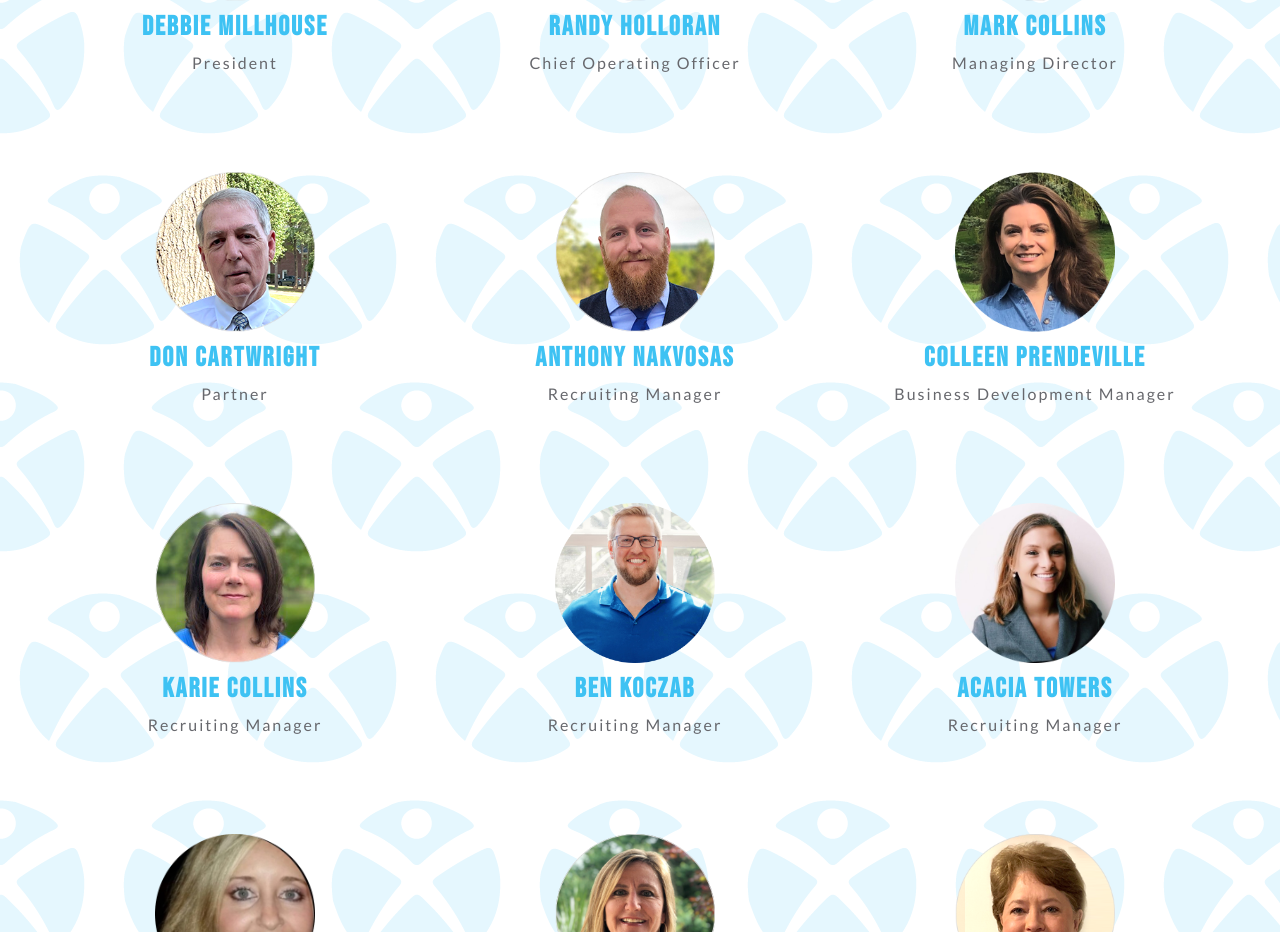
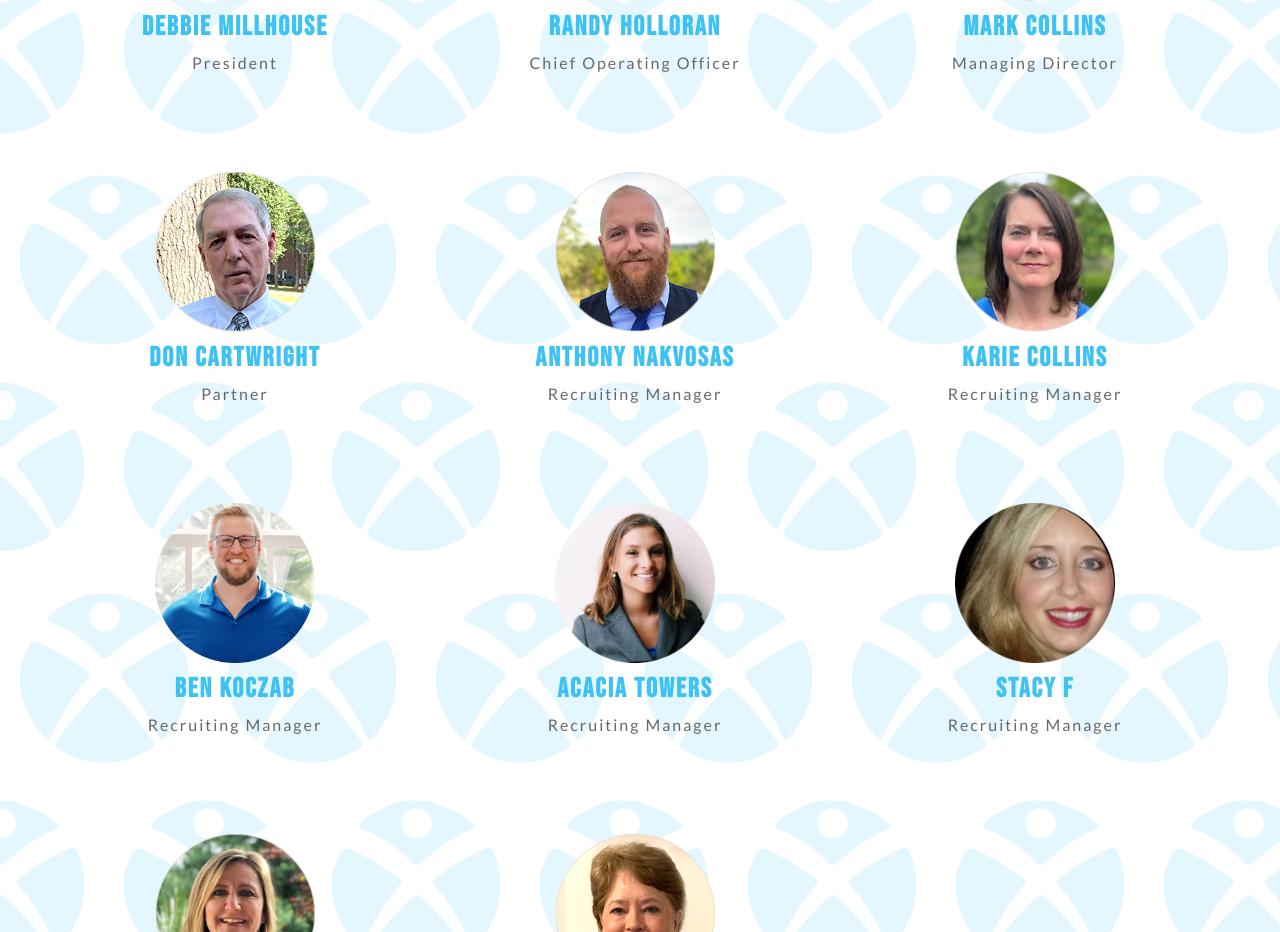
Before and after one commit to rosariofirmino/CEOINC, a React (Create React App) app: page / in a window 1280 px wide. Shown: the part 4780-5712 px from the top of the page. Built offline with nearby package versions, Linux system fonts and the light colour scheme; a web font is replaced by a local one.

Commit message:
Removed Colleen

```diff
--- a/src/components/Team/index.js
+++ b/src/components/Team/index.js
@@ -70,13 +70,6 @@ const Team = () => {
           <TeamP>Recruiting Manager</TeamP>
         </TeamCard>
         </a>
-        <a href='https://linkedin.com/in/colleen-fitzgerald-prendeville-a2a1b683' target='_blank' style={{ textDecoration: 'none' }}>
-        <TeamCard>
-          <TeamIcon src={Colleen} />
-          <TeamH2>Colleen Prendeville</TeamH2>
-          <TeamP>Business Development Manager</TeamP>
-        </TeamCard>
-        </a>
         <a href='https://www.linkedin.com/in/kariecollins' target='_blank' style={{ textDecoration: 'none' }}>
         <TeamCard>
           <TeamIcon src={Karie} />
```
